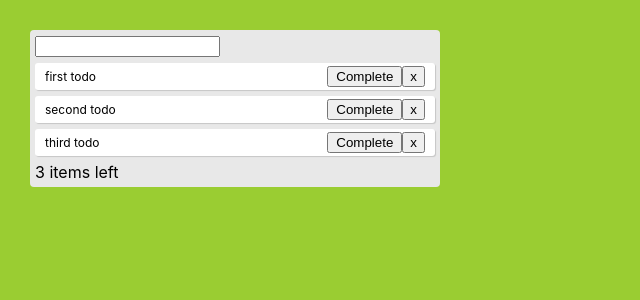
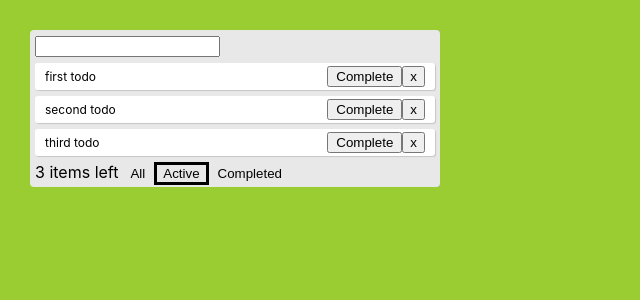
Before and after one commit to Huikyeong/todo-list, a React (Create React App) app: page / in a window 1280 px wide. Shown: the top 300 px of the page, without its empty margins (0-640 px from the left). Built offline with nearby package versions, Linux system fonts and the light colour scheme.

Commit message:
Add showing options

```diff
--- a/src/App.css
+++ b/src/App.css
@@ -22,3 +22,16 @@
   margin-bottom: 6px;
   padding: 3px 10px;
 }
+
+.show-option {
+  /* border: 1px solid black; */
+  outline: none;
+  border: none;
+  background-color: transparent;
+  margin-left: 6px;
+}
+
+.show-option:hover {
+  outline: solid;
+  border: 1px black;
+}
--- a/src/App.js
+++ b/src/App.js
@@ -2,7 +2,13 @@ import React, { useState } from 'react'
 import logo from './logo.svg';
 import './App.css';
 
-function Todo({ todo, index, completeTodo, removeTodo }) {
+function Todo({ todo, index, completeTodo, removeTodo, option }) {
+  if (option === 1 && todo.isCompleted) {
+    return(<div></div>);
+  }else if (option === 2 && !todo.isCompleted) {
+    return(<div></div>);
+  }
+
   return (
     <div className='todo' style={{ textDecoration: todo.isCompleted ? "line-through" : "" }}>
       {todo.text}
@@ -36,10 +42,13 @@ function TodoForm({addTodo}) {
   );
 }
 
-function TodoState({ remainTodo }) {
+function TodoState({ remainTodo, option, showOption }) {
   return(
-    <div style={{fontsize: "12px"}}>
-      { String(remainTodo()) + " items left"}
+    <div style={{fontsize: "10px"}}>
+      { remainTodo() } items left
+      <button className='show-option' style={{ outline: option === 0 ? "solid" : "none", border: option === 0 ? "1px black" : "none" }} onClick={() => showOption(0)}>All</button>
+      <button className='show-option' style={{ outline: option === 1 ? "solid" : "none", border: option === 1 ? "1px black" : "none" }} onClick={() => showOption(1)}>Active</button>
+      <button className='show-option' style={{ outline: option === 2 ? "solid" : "none", border: option === 2 ? "1px black" : "none" }} onClick={() => showOption(2)}>Completed</button>
     </div>
   );
 }
@@ -50,6 +59,8 @@ function App() {
     { text: "second todo", isCompleted: false },
     { text: "third todo", isCompleted: false }
   ]);
+
+  const [option, setOption] = React.useState(1);
 
   const addTodo = text => {
     const newTodos = [...todos, { text, isCompleted: false }];
@@ -78,6 +89,11 @@ function App() {
     return count;
   };
 
+  const showOption = newOption => {
+
+    setOption(newOption);
+  }
+
   return (
     <div className='app'>
       <div className='todo-list'>
@@ -89,9 +105,14 @@ function App() {
             todo={todo}
             completeTodo={completeTodo}
             removeTodo={removeTodo}
+            option={option}
           />
         ))}
-        <TodoState remainTodo={remainTodo} />
+        <TodoState
+          remainTodo={remainTodo}
+          option={option}
+          showOption={showOption}
+        />
       </div>
     </div>
   );
```
